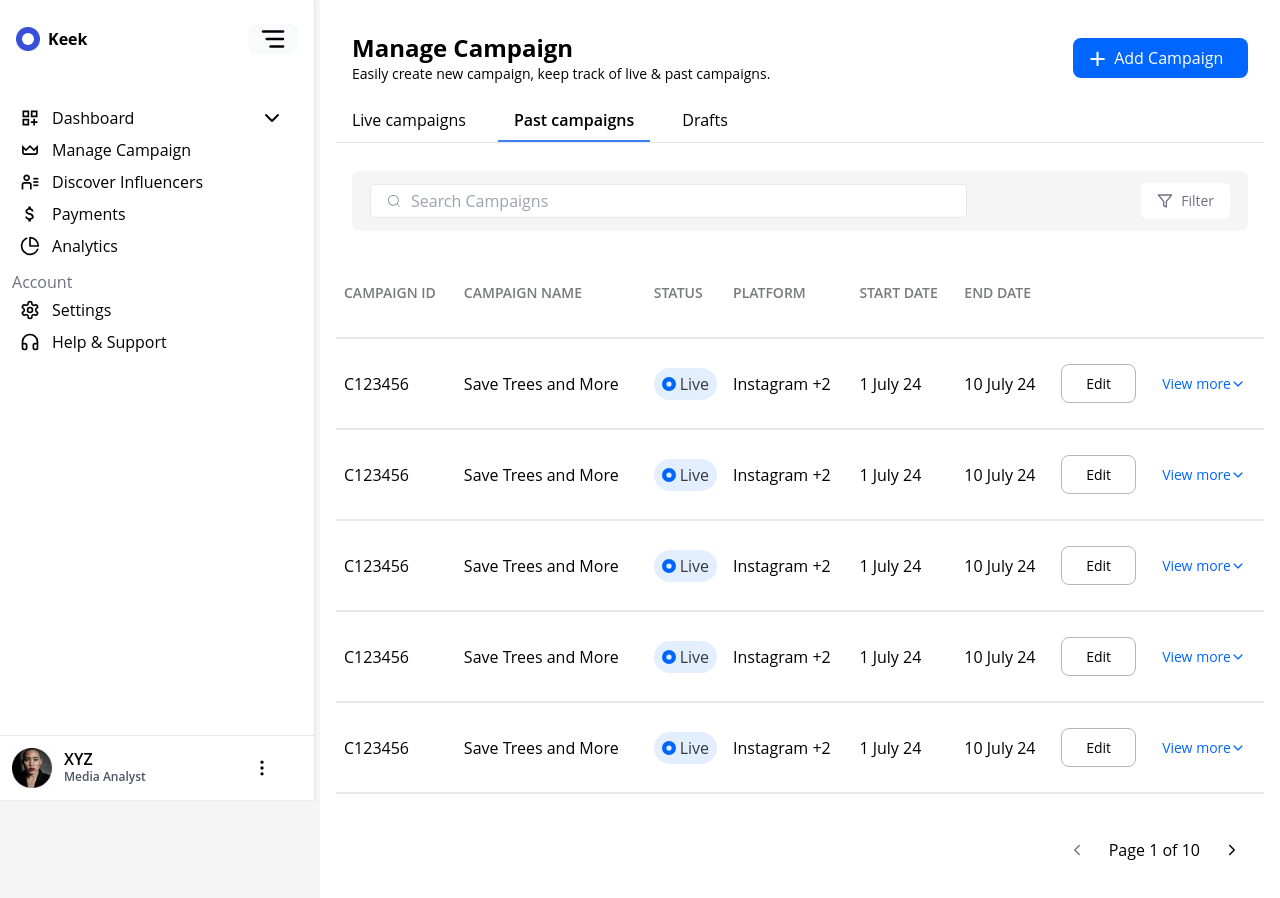
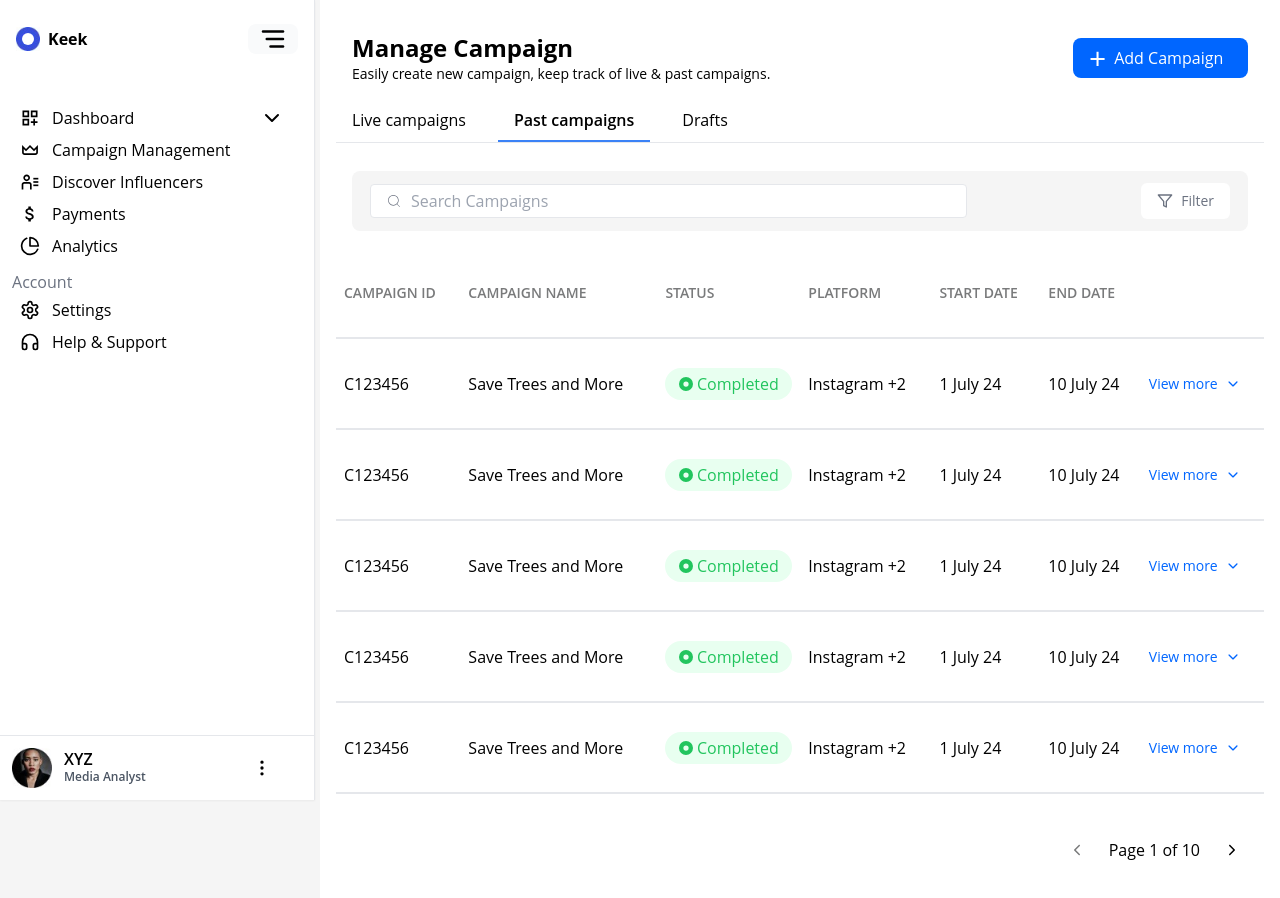
Before and after one commit to Tejas812002/Keek, a React (Create React App) app: page /PastCampaign in a window 1280 px wide. Shown: the top 898 px of the page. Built offline with nearby package versions, Linux system fonts and the light colour scheme.

Commit message:
PastCampgain issue fixed

```diff
--- a/src/MainRouter/MainRouter.jsx
+++ b/src/MainRouter/MainRouter.jsx
@@ -2,7 +2,7 @@
 import React from "react";
 import { Route, Routes } from "react-router-dom";
 import LiveCampaign from "../Manage/ManageCampaign/LiveCampaign/LiveCampaign";
-import PastCampaign from "../Manage/ManageCampaign/LiveCampaign/LiveCampaign";
+import PastCampaign from "../Manage/ManageCampaign/PastCampaign/PastCampaign";
 import DraftCampaign from "../Manage/ManageCampaign/DraftCampaign/DraftCampaign";
 import AddCampaign from "../Manage/ManageCampaign/AddCampaign/AddCampaign";
 
--- a/src/Manage/ManageCampaign/PastCampaign/PastCampaign.jsx
+++ b/src/Manage/ManageCampaign/PastCampaign/PastCampaign.jsx
@@ -3,13 +3,12 @@ import { Mycontext } from '../../../utils/Context';
 import { Link, useLocation } from 'react-router-dom';
 import { CiSearch } from "react-icons/ci";
 import { LuFilter } from "react-icons/lu";
-import CampaignFilterOptions from "../../ManageCampgain/Filter/CampaignFilterOptions";
+import CampaignFilterOptions from "../Filter/CampaignFilterOptions";
 import { IoIosArrowDown, IoIosArrowUp } from "react-icons/io";
-import Instagram from '../../Assets/instagram.png';
-import X from '../../Assets/X.png';
-import Facebook from '../../Assets/Facebook.png';
-import YT from '../../Assets/yt.png';
-
+import Instagram from "../../Assets/instagram.png";
+import X from "../../Assets/X.png";
+import Facebook from "../../Assets/Facebook.png";
+import YT from "../../Assets/yt.png";
 import { FaCircleDot } from "react-icons/fa6";
 import { IoIosArrowForward } from "react-icons/io";
 import { IoIosArrowBack } from 'react-icons/io';
@@ -133,13 +132,11 @@ const PastCampaign = () => {
             Easily create new campaign, keep track of live & past campaigns.
           </p>
         </div>
-        <Link to="/AddCampaign">
-          <button class={`bg-[#06F] h-[40px] w-[175px] text-white px-4 py-2.5 text-primary-foreground flex items-center hover:bg-primary/80  rounded-lg
-            ${
-              location.pathname === '/AddCampaign' }`}>
+        <Link to={""}>
+        <button class="bg-[#06F] h-[40px] w-[175px] text-white px-4 py-2.5 text-primary-foreground flex items-center hover:bg-primary/80  rounded-lg ">
               <span class="mr-2 text-3xl">+</span> Add Campaign
             </button>
-          </Link>
+        </Link>
 
       </div>
         <div class="flex border-b border-border">
--- a/src/Manage/NavigationBar/SideBar/SidebarContent.jsx
+++ b/src/Manage/NavigationBar/SideBar/SidebarContent.jsx
@@ -39,7 +39,7 @@ const SidebarContent = () => {
         </Link> */}
 
         <Link to={"/manageCampaign"}>
-          <SidebarItem icon={<CgCrown size={20} />} text="Manage Campaign" />
+          <SidebarItem icon={<CgCrown size={20} />} text="Campaign Management" />
         </Link>
 
 
```
Also changed, not shown: src/Manage/RatingAndFeedback/RatingAndFeedback.jsx (deleted), 1 other file (tests, documents, lock files or other folders).
